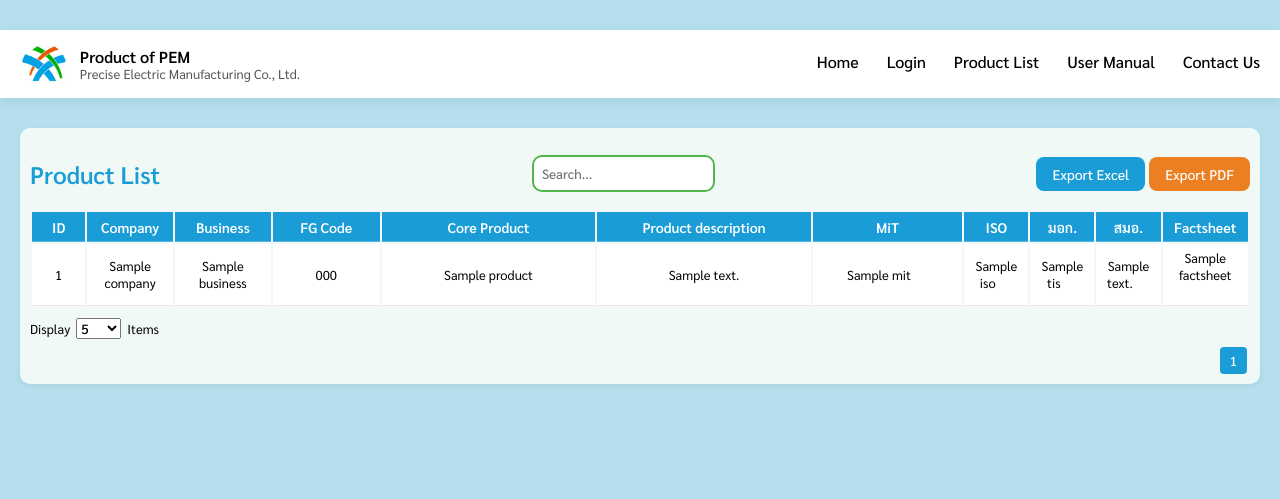
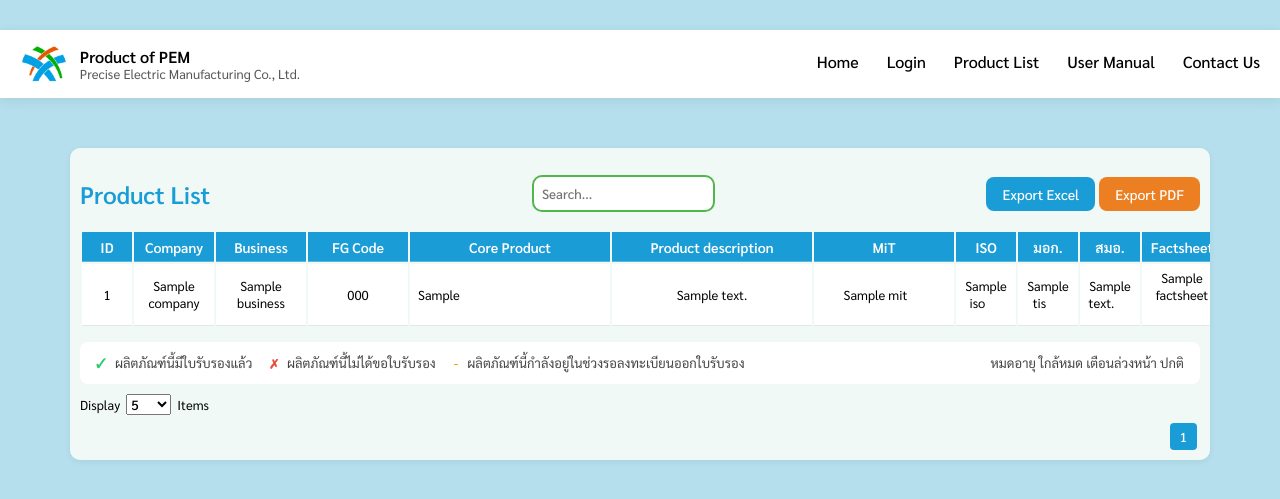
Before and after one commit to LehmonGIT/MiTProject-Precise, a Flask app: template templates/products.html in a window 1280 px wide. Shown: the top 499 px of the page. Run offline with Flask 3, Linux system fonts and the light colour scheme; the template is opened without the code that fills it: most values are stand-ins (such as "Sample title", 1, 10 or a date in 2020); parts of the project's set-up code (start-up, migrations or seed data) failed here and were passed over.

Commit message:
feat: final

```diff
--- a/app.py
+++ b/app.py
@@ -58,14 +58,14 @@ def products():
 
 
 REQUIRED_COLS = {
-    "company","business","FGcode","core_product","product_descrip",
+    "company","business","fgcode","core_product","product_descrip",
     "mit","mit_issue","mit_due", "iso","iso_issue","iso_due","tis","tis_issue","tis_due",
     "tisi","tisi_issue","tisi_due","cfp","cfp_issue","cfp_due",
     "cfo","cfo_issue","cfo_due","factsheet","factsheet_issue","factsheet_due",
     "technicaldata","tech_issue","tech_due","outline","outline_issue","outline_due",
     "typetest1","typetest1_issue","typetest1_due","typetest2","typetest2_issue","typetest2_due",
     "typetest3","typetest3_issue","typetest3_due","typetest4","typetest4_issue","typetest4_due",
-    "typetest5","typetest5_issue","typetest5_due","descrip","size","color","weight"
+    "typetest5","typetest5_issue","typetest5_due","details","size","color","weight"
 }
 
 
@@ -241,7 +241,7 @@ def import_commit():
                 print("INSERT ROW", i, r)
                 cur.execute("""
                         INSERT INTO products (
-                            company,business,FGcode,core_product,product_descrip,
+                            company,business,fgcode,core_product,product_descrip,
                             mit,mit_issue,mit_due,iso,iso_issue,iso_due,
 
                             tis,tis_issue,tis_due,
@@ -262,7 +262,7 @@ def import_commit():
                             typetest4,typetest4_issue,typetest4_due,
                             typetest5,typetest5_issue,typetest5_due,
 
-                            descrip,size,color,weight
+                            details,size,color,weight
                         ) VALUES (
                             %s,%s,%s,%s,%s,
                             %s,%s,%s,%s,%s,%s,
@@ -290,7 +290,7 @@ def import_commit():
                     """, (
                         clean(r.get("company")),
                         clean(r.get("business")),
-                        clean(r.get("FGcode")),
+                        clean(r.get("fgcode")),
                         clean(r.get("core_product")),
                         clean(r.get("product_descrip")),
 
@@ -350,7 +350,7 @@ def import_commit():
                         clean(r.get("typetest5_issue")),
                         clean(r.get("typetest5_due")),
 
-                        clean(r.get("descrip")),
+                        clean(r.get("details")),
                         clean(r.get("size")),
                         clean(r.get("color")),
                         clean(r.get("weight")),
@@ -462,7 +462,7 @@ def add():
 
         cur.execute("""
             INSERT INTO products (
-                company,business,FGcode,core_product,product_descrip,
+                company,business,fgcode,core_product,product_descrip,
                 mit,mit_issue,mit_due,iso,iso_issue,iso_due,
 
                 tis,tis_issue,tis_due,
@@ -483,7 +483,7 @@ def add():
                 typetest4,typetest4_issue,typetest4_due,
                 typetest5,typetest5_issue,typetest5_due,
 
-                descrip,size,color,weight,
+                details,size,color,weight,
             )
             VALUES (
                 %s,%s,%s,%s,%s,
@@ -512,7 +512,7 @@ def add():
         """, (
             request.form["company"],
             request.form["business"],
-            request.form["FGcode"],
+            request.form["fgcode"],
             request.form["core_product"],
             request.form["product_descrip"],
 
@@ -572,7 +572,7 @@ def add():
             request.form.get("typetest5_issue") or None,
             request.form.get("typetest5_due") or None,
 
-            request.form.get("descrip"),
+            request.form.get("details"),
             request.form.get("size"),
             request.form.get("color"),
             request.form.get("weight"),
--- a/templates/products.html
+++ b/templates/products.html
@@ -11,7 +11,7 @@
 
         /* zebra rows */
     tbody tr:nth-child(even) {
-        background: #ffffff;
+        background: #f9f9f9;
     }
 
     tbody tr:nth-child(odd) {
@@ -227,7 +227,7 @@
     .page-container {
     max-width: 1400px; /* ปรับได้ 1100–1400 */
     margin: 30px auto; /*  กึ่งกลางแนวนอน */
-    padding: 20 50px;
+    padding: 20px 50px;
     }
 
     .mini-status {
@@ -245,6 +245,42 @@
     .status-yellow { background: #f1c40f; }
     .status-green { background: #2ecc71; }
 
+    .table-note {
+    margin-top: 14px;
+    padding: 12px 16px;
+    background: #ffffff;
+    border-radius: 8px;
+    font-size: 13px;
+    color: #444;
+    display: flex;
+    flex-wrap: wrap;
+    gap: 18px;
+    align-items: center;
+    }
+
+    .note-symbol {
+        font-weight: 600;
+        margin-right: 6px;
+    }
+
+    .note-check {
+        color: #2ecc71;
+    }
+
+    .note-cross {
+        color: #e74c3c;
+    }
+
+    .note-wait {
+        color: #f39c12;
+    }
+
+    .note-status {
+        display: flex;
+        align-items: center;
+        gap: 10px;
+        margin-left: auto;
+    }
 </style>
 
 <div class="page-container">
@@ -296,14 +332,14 @@
                     <th onclick="sortTable(0)">ID</th>
                     <th onclick="sortTable(1)">Company</th>
                     <th onclick="sortTable(2)">Business</th>
-                    <th onclick="sortTable(4)">FG Code</th>
-                    <th onclick="sortTable(3)">Core Product</th>
+                    <th onclick="sortTable(3)">FG Code</th>
+                    <th onclick="sortTable(4)">Core Product</th>
                     <th onclick="sortTable(5)">Product description</th>
                     <th onclick="sortTable(6)">MiT</th>
-                    <th onclick="sortTable(9)">ISO</th>
-                    <th onclick="sortTable(11)">มอก.</th>
-                    <th onclick="sortTable(12)">สมอ.</th>
-                    <th onclick="sortTable(8)">Factsheet</th>
+                    <th onclick="sortTable(7)">ISO</th>
+                    <th onclick="sortTable(8)">มอก.</th>
+                    <th onclick="sortTable(9)">สมอ.</th>
+                    <th onclick="sortTable(10)">Factsheet</th>
 
 
                 </tr>
@@ -315,8 +351,8 @@
                 <td>{{ loop.index0 + 1 }}</td>
                 <td>{{ p.company }}</td>
                 <td>{{ p.business }}</td>
-                <td>{{ p.code }}</td>
-                <td class="texb t-left">{{ p.product }}</td>
+                <td>{{ p.fgcode }}</td>
+                <td class="text-left">{{ p.core_product }}</td>
                 <td>{{ p.product_descrip }}</td>
                 <td>
                     {{ p.mit }}
@@ -348,6 +384,20 @@
         </tbody>
 
         </table>
+
+        <div class="table-note">
+            <div><span class="note-symbol note-check">✓</span> ผลิตภัณฑ์นี้มีใบรับรองแล้ว</div>
+            <div><span class="note-symbol note-cross">✗</span> ผลิตภัณฑ์นี้ไม่ได้ขอใบรับรอง</div>
+            <div><span class="note-symbol note-wait">-</span> ผลิตภัณฑ์นี้กำลังอยู่ในช่วงรอลงทะเบียนออกใบรับรอง</div>
+
+            <div class="note-status">
+                <span class="mini-status status-red"></span> หมดอายุ
+                <span class="mini-status status-orange"></span> ใกล้หมด
+                <span class="mini-status status-yellow"></span> เตือนล่วงหน้า
+                <span class="mini-status status-green"></span> ปกติ
+            </div>
+        </div>
+
 
         <div class="show-count">
             Display
--- a/templates/view.html
+++ b/templates/view.html
@@ -322,7 +322,7 @@
             </tr>
             <tr>
                 <td>FG Code</td>
-                <td>{{ product.FGcode }}</td>
+                <td>{{ product.fgcode }}</td>
             </tr>
             <tr>
                 <td>Core Product</td>
```
Also changed, not shown: DBpostgeSQL.txt (+63 -10 lines).
